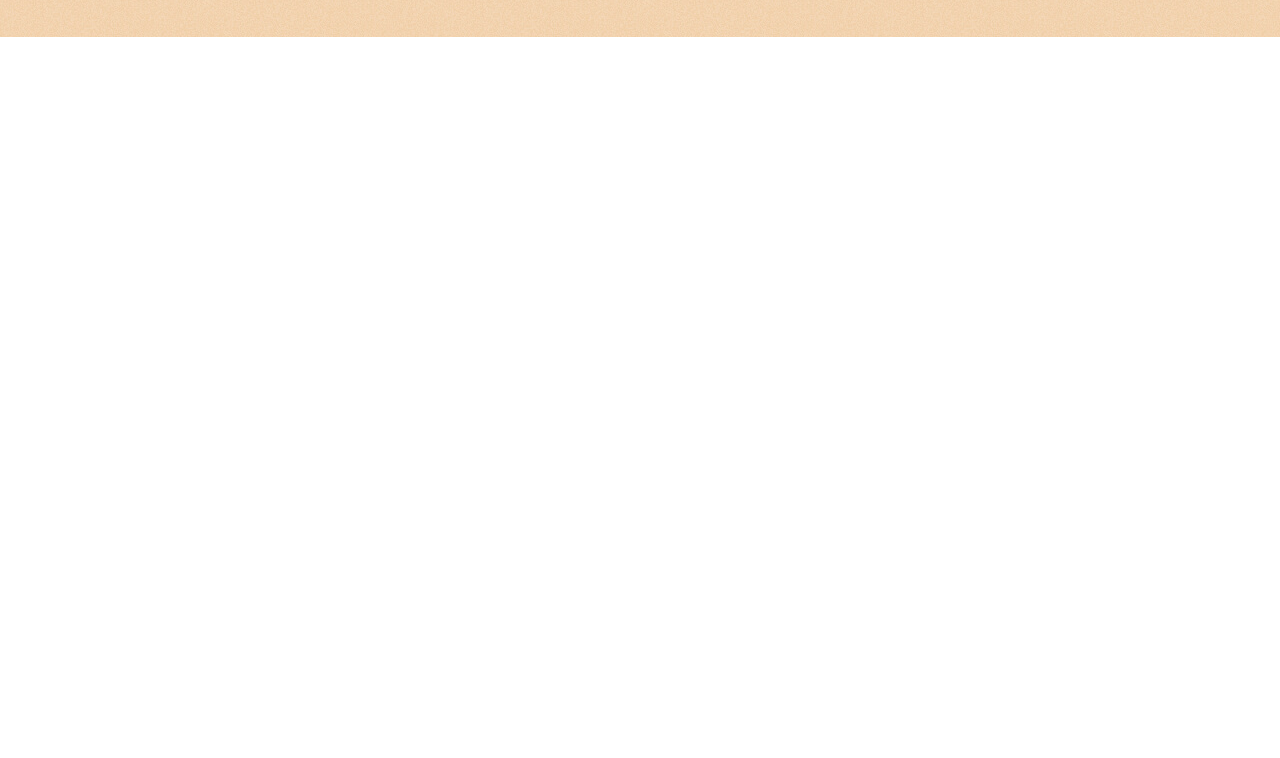
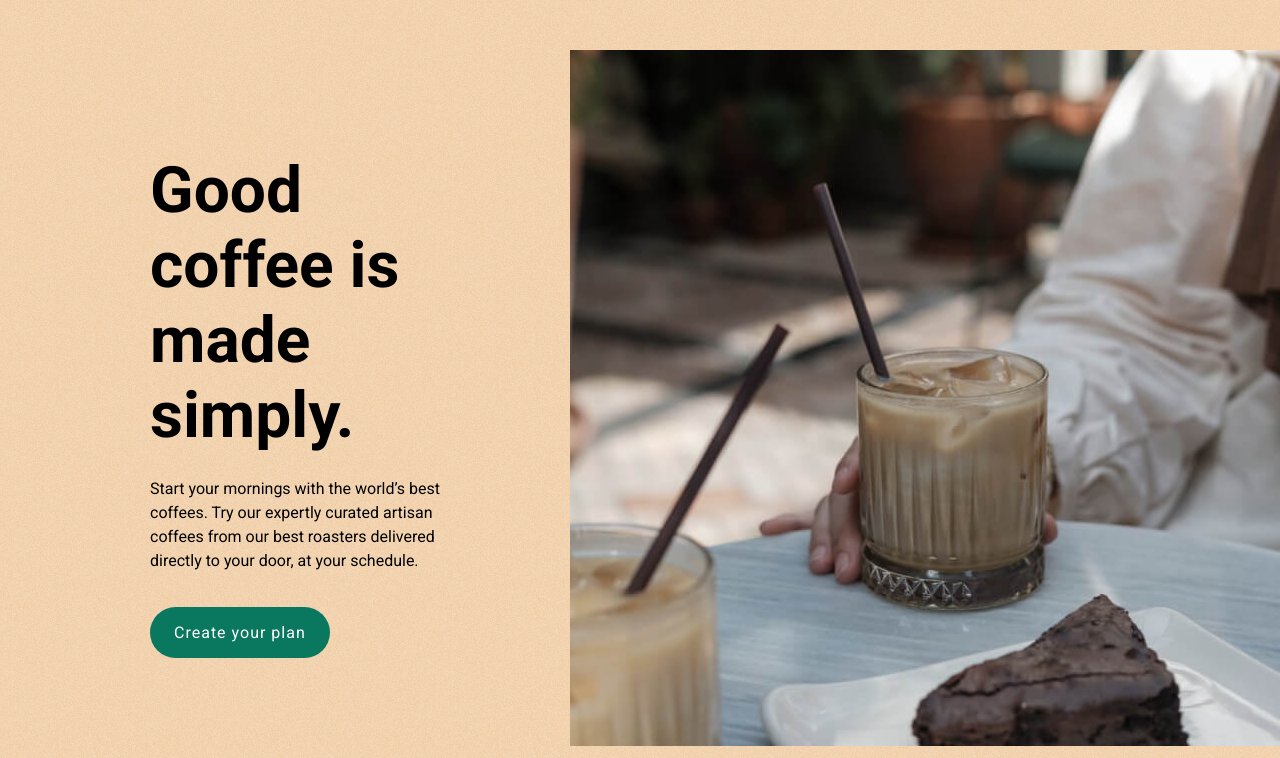
Before and after one commit to Usman03-04/coffeeroasters, a plain HTML site: page index.html in a window 1280 px wide. Shown: the part 67-825 px from the top of the page. Before the commit the page ends 800 px from the top, so only its background shows below. Drawn offline with Linux system fonts and the light colour scheme.

Commit message:
add hero section

```diff
--- a/css/styles.css
+++ b/css/styles.css
@@ -1,7 +1,13 @@
 /* GLOBAL */
 :root{
   --text-color:#333;
-  --button-card-color: #0A775F;
+  --button-card-color: #0a775f;
+  --button-card-color-80: rgba(10, 119, 95, 0.8);
+  --button-card-color-60: rgba(10, 119, 95, 0.6);
+  --button-card-color-brown:#C99B67;
+  --button-card-color-brown-80:rgba(201, 155, 103, 0.8);
+  --button-card-color-brown-60:rgba(201, 155, 103, 0.6);
+  --light-brown: #F3D7B7;
 }
 
 html {
@@ -17,7 +23,7 @@ html {
 }
 
 *:focus{
-  outline: 2px solid var(--button-card-color);
+  outline: 2px dashed var(--button-card-color);
   outline-offset: 3px;
 }
 
@@ -38,6 +44,46 @@ img {
   max-width: 100%;
   height: auto;
 }
+
+.button{
+  display: inline-block;
+  border: none;
+  text-decoration: none;
+  padding: 16px 24px;
+  border-radius: 100px;
+  font-size: 16px;
+  line-height: 19px;
+  text-align: center;
+  letter-spacing: 1px;
+  white-space: nowrap;
+}
+
+.button-green {
+  color: #fff;
+  background-color: #0A775F;;
+}
+
+.button-green:hover{
+  background: var(--button-card-color-80);
+}
+
+.button-green:active{
+  background-color: var(--button-card-color-60);
+}
+
+.button-brown {
+  color: #fff;
+  background-color:#C99B67 ;
+}
+
+.button-brown:hover{
+  background: var(--button-card-color-brown-80);
+}
+
+.button-brown:active{
+  background-color: var(--button-card-color-brown-60);
+}
+
 
 
 
@@ -73,6 +119,7 @@ only screen and (                min-resolution: 2dppx) {
 /* SITE-HEADER-HERO-WRAPPER  */
 
 .site-header-hero-wrapper{
+  background-color:var(--light-brown);
   background-image: url(../images/site-header-intro-bg.jpg);
 }
 
@@ -91,6 +138,7 @@ only screen and (                min-resolution: 2dppx) {
 .site-header-logo {
 display: flex;
 text-decoration: none;
+flex-shrink: 0;
 }
 
 .site-header-logo:hover{
@@ -123,6 +171,7 @@ text-decoration: none;
   font-size: 12px;
   line-height: normal;
   color: var(--text-color);
+  white-space: nowrap;
 }
 
 .site--nav-link:hover{
@@ -132,3 +181,46 @@ text-decoration: none;
 .site--nav-link:active{
   opacity: 0.6;
 }
+
+/* HERO */
+
+.site-hero-container {
+  display: flex;
+  align-items: center;
+  padding-left: 0;
+  padding-right: 0;
+}
+.site-hero-info-wrapper {
+width: 100%;
+max-width: 730px;
+padding-left: 150px;
+padding-right: 116px;
+padding-top: 116px;
+padding-bottom: 100px;
+}
+.site-hero-heading {
+  margin-top: 0;
+  color: #000;
+  font-size: 64px;
+  font-weight: 700;
+  line-height: normal;
+  margin-bottom: 24px;
+}
+.site-hero-text {
+  font-weight: 400;
+  font-size: 16px;
+  line-height: 24px;
+  margin-top: 0;
+  margin-bottom: 34px;
+  color: #000000;
+}
+
+.hero-img {
+  width: 710px;
+  height: 596px;
+  object-fit: cover;
+}
+
+.hero-img-index{
+  height: 696px;
+}
--- a/index.html
+++ b/index.html
@@ -47,6 +47,28 @@
 
 
       </header>
+
+
+      <!-- HERO  -->
+
+    <div class="hero">
+      <div class="site-hero-container container">
+        <div class="site-hero-info-wrapper">
+          <h1 class="site-hero-heading">
+            Good coffee
+            is made simply.
+          </h1>
+
+          <p class="site-hero-text">
+            Start your mornings with the world’s best coffees. Try our expertly curated artisan coffees from our best roasters delivered directly to your door, at your schedule.
+          </p>
+
+          <a class="button button-green" href="">Create your plan</a>
+        </div>
+
+        <img class="hero-img hero-img-index" src="./images/hero-img.jpg" alt="coffee"  width="710" height="696">
+      </div>
+    </div>
 </div>
   </div>
 
```
Also changed, not shown: images/hero-img.jpg (added).
